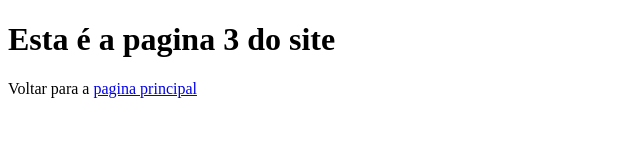
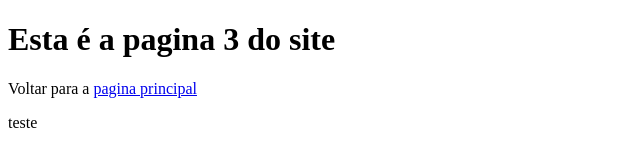
Before and after one commit to gustavopratesc/exercicio_1, a plain HTML site: page pagina-3/pag003.html in a window 1280 px wide. Shown: the full height of the page, 0-640 px from the left. Drawn offline with Linux system fonts and the light colour scheme.

Commit message:
Novo footer

```diff
--- a/pagina-3/pag003.html
+++ b/pagina-3/pag003.html
@@ -9,4 +9,9 @@
     <h1>Esta é a pagina 3 do site</h1>
     <p>Voltar para a <a href="../index.html" target="_self">pagina principal</a></p>
 </body>
+<footer>
+    <div>
+        <p>teste</p>
+    </div>
+</footer>
 </html>
```
